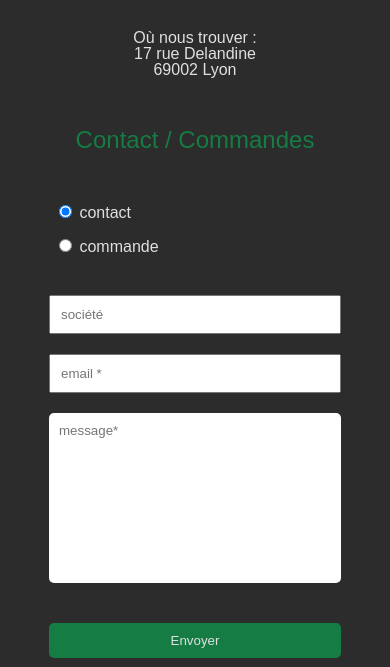
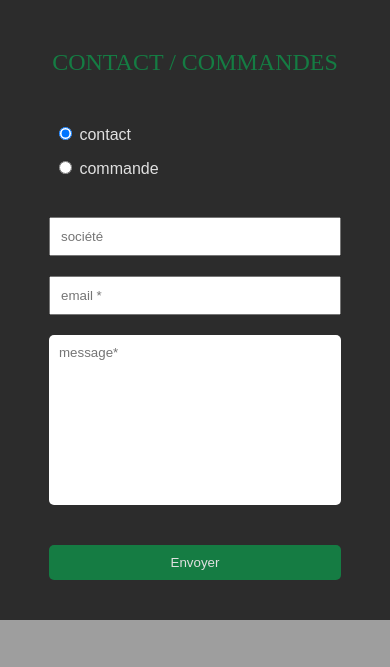
Before and after one commit to GeraldB69/lareligieuse, a PHP site: page /contact.html in a window 390 px wide. Shown: the part 450-1117 px from the top of the page. After the commit the page ends 1070 px from the top, so only its background shows below. Run offline with PHP 8.4, Linux system fonts and the light colour scheme; some libraries are stand-ins or nearby versions.

Commit message:
ok version, responsive

```diff
--- a/contact.css
+++ b/contact.css
@@ -61,7 +61,8 @@ body {
     font-family: sans-serif;
 }
 
-h2 {
+#form h2 {
+    font-family: 'Cinzel', serif;
     text-align: center;
     margin: 50px 0;
     font-size: 1.5rem;
--- a/contact.html
+++ b/contact.html
@@ -35,14 +35,16 @@
 
 
         <section id="form">
+
+            <h2>CONTACT / COMMANDES</h2>
+
             <div class="address">
-                <p>
+                <!-- <p>
                     <strong>Où nous trouver :</strong></br>
                     17 rue Delandine</br>
                     69002 Lyon<br>
-                </p>
+                </p> -->
             </div>
-            <h2>Contact / Commandes</h2>
 
             <div class="radios" id="radios">
                 <div id="contact-checkbox" class="radio-contact checkboxes">
@@ -70,12 +72,11 @@
                     <label for="number-input" class="number-label">quantité (max 100)</label>
                     <input id="number-input" type="number" min="0" max="100" value="0">
                     <div>Total: <span id="total">0</span> €</div>
-                    <input type="text" placeholder="société">
-                    <input type="text" placeholder="nom*">
+                    <input type="text" placeholder="nom ou raison sociale *">
                     <input type="email" placeholder="email *">
                     <input type="tel" placeholder="tel *">
-                    <textarea name="address *" id="" cols="30" rows="4" placeholder="adresse*"></textarea>
-                    <textarea name="message *" id="" cols="30" rows="10" placeholder="commentaires"></textarea>
+                    <textarea name="address *" id="" cols="30" rows="2" placeholder="adresse*"></textarea>
+                    <textarea name="comments *" id="" cols="30" rows="3" placeholder="commentaires"></textarea>
                     <input class="contact-button" type="submit" value="Commander">
                 </form>
             </div>
```
